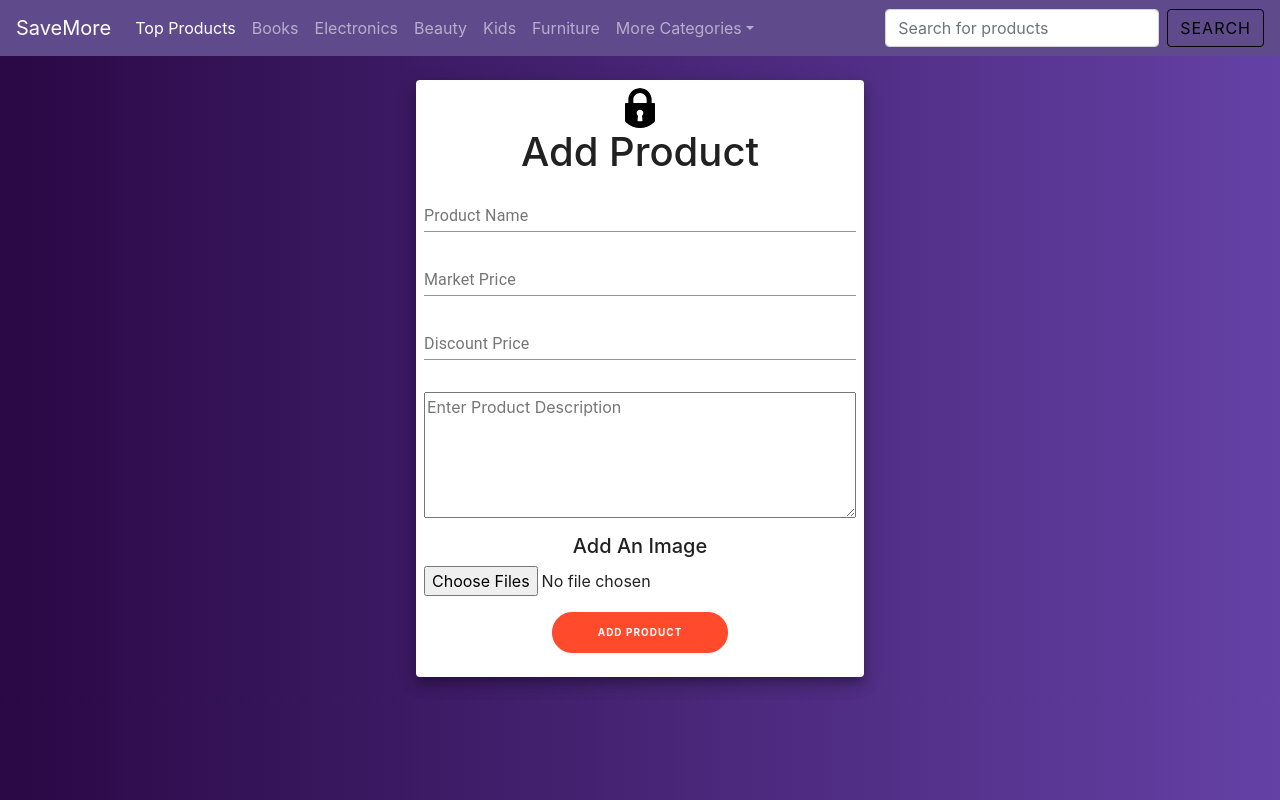
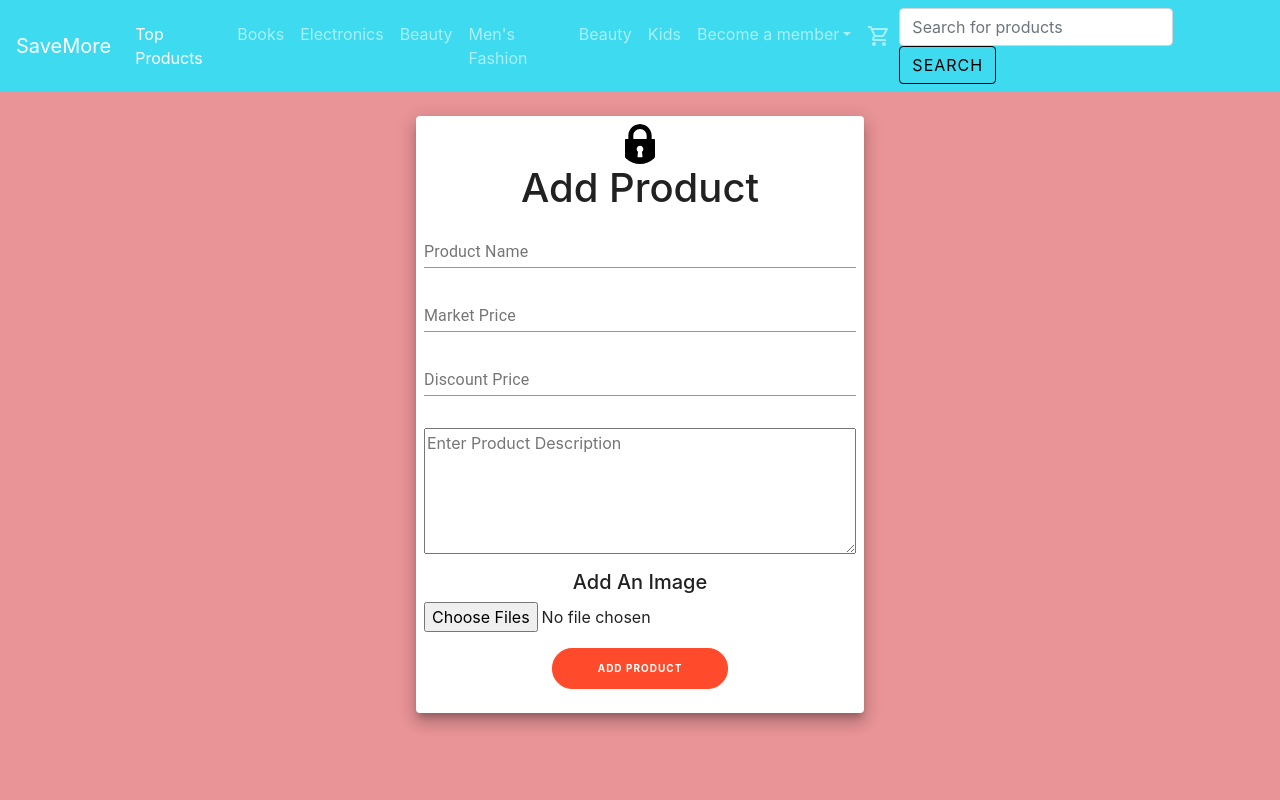
Before and after one commit to rhythm-28/SaveMore, a React (Create React App) app in the folder client/: page /add/product in a window 1280 px wide. Built offline with nearby package versions, Linux system fonts and the light colour scheme; no server answers.

Commit message:
Colour scheme

```diff
--- a/client/src/Components/commonComponents/navbar.js
+++ b/client/src/Components/commonComponents/navbar.js
@@ -1,5 +1,6 @@
 import React from 'react';
 import styles from '../styles.css';
+import ShoppingCartOutlinedIcon from '@material-ui/icons/ShoppingCartOutlined';
 
 function Navbar() {
   return (
@@ -20,7 +21,7 @@ function Navbar() {
           <span class="navbar-toggler-icon"></span>
         </button>
 
-        <div class="collapse navbar-collapse" id="navbarSupportedContent">
+        <div class="collapse navbar-collapse navbar-dark" id="navbarSupportedContent">
           <ul class="navbar-nav mr-auto">
             <li class="nav-item active">
               <a class="nav-link" href="#">
@@ -45,12 +46,17 @@ function Navbar() {
             </li>
             <li class="nav-item">
               <a class="nav-link" href="#">
-                Kids
+                Men's Fashion
               </a>
             </li>
             <li class="nav-item">
               <a class="nav-link" href="#">
-                Furniture
+                Beauty
+              </a>
+            </li>
+            <li class="nav-item">
+              <a class="nav-link" href="#">
+                Kids
               </a>
             </li>
             <li class="nav-item dropdown">
@@ -63,20 +69,25 @@ function Navbar() {
                 aria-haspopup="true"
                 aria-expanded="false"
               >
-                More Categories
+                Become a member
               </a>
               <div class="dropdown-menu" aria-labelledby="navbarDropdown">
-                <a class="dropdown-item" href="#">
-                  Men's Fashion
+                <a class="dropdown-item" href="/user/auth">
+                  Sign-up
                 </a>
-                <a class="dropdown-item" href="#">
-                  Women's Fashion
+                <a class="dropdown-item" href="/user/auth">
+                  Login
                 </a>
                 <div class="dropdown-divider"></div>
-                <a class="dropdown-item" href="#">
-                  Something else here
+                <a class="dropdown-item" href="/admin/signup">
+                  Register as admin
                 </a>
               </div>
+            </li>
+            <li class="nav-item">
+              <a class="nav-link" href="../user/cart">
+                <ShoppingCartOutlinedIcon/>
+              </a>
             </li>
           </ul>
           <form class="form-inline my-2 my-lg-0">
--- a/client/src/Components/commonComponents/productPage.js
+++ b/client/src/Components/commonComponents/productPage.js
@@ -59,7 +59,7 @@ class productPage extends React.Component {
           </div>
           <div className="col-7 rightDivStyle">
             <div class="main-info">
-              <div class="card card-all text-white bg-info card-title">
+              <div class="card card-all text-white card-title">
                 <div class="card-body">
                   <h1> {product.name}</h1>
                   <div class="Price">
--- a/client/src/Components/styles.css
+++ b/client/src/Components/styles.css
@@ -40,3 +40,8 @@ button:focus {
   width: 35%;
   margin: 0 auto;
 }
+
+.bolden
+{
+   font-weight: bold;
+}
--- a/client/src/Components/user/cart.js
+++ b/client/src/Components/user/cart.js
@@ -5,6 +5,8 @@ import styles from '../../stylesheets/cart.css';
 import { Avatar, Button } from '@material-ui/core/';
 import { connect } from 'react-redux';
 import { getUserProducts, userAddedProduct,userSubtractedProduct ,userRemovedProduct} from '../../actions/cart.js';
+import Navbar from '../commonComponents/navbar.js';
+import ShoppingCartOutlinedIcon from '@material-ui/icons/ShoppingCartOutlined';
 
 class Cart extends React.Component {
   constructor() {
@@ -50,8 +52,10 @@ class Cart extends React.Component {
     }
     console.log("render")
     return (
+      <div>
+        <Navbar />
         <div class="bg-color">
-        <h1 class="cart-heading"> Your Cart</h1>
+          <h1 class="cart-heading"> <ShoppingCartOutlinedIcon/> </h1>
           <div class="cart-box">
             {products.map((product) => {
               return (
@@ -70,6 +74,7 @@ class Cart extends React.Component {
             <button class="button-cart"> Proceed to Checkout</button>
           </div>
         </div>
+      </div>
     );
   }
 }
--- a/client/src/Components/user/cartProduct.js
+++ b/client/src/Components/user/cartProduct.js
@@ -14,7 +14,7 @@ class CartProduct extends React.Component {
         <div class="row productDiv card-all">
           <div class="col-3">
             <div class="img-div">
-              <img src={product.image} alt={product.name} class="img" />
+              <img src={product.image} alt={product.name} class="cart-img" />
             </div>
           </div>
           <div class="col-9 all-info">
--- a/client/src/index.css
+++ b/client/src/index.css
@@ -1,15 +1,5 @@
 html {
-  background: #6441a5; /* fallback for old browsers */
-  background: -webkit-linear-gradient(
-    to right,
-    #2a0845,
-    #6441a5
-  ); /* Chrome 10-25, Safari 5.1-6 */
-  background: linear-gradient(
-    to right,
-    #2a0845,
-    #6441a5
-  ); /* W3C, IE 10+/ Edge, Firefox 16+, Chrome 26+, Opera 12+, Safari 7+ */
+   background-color: #E99497;  /* fallback for old browsers */
 }
 body {
   margin: 0;
--- a/client/src/stylesheets/allProducts.css
+++ b/client/src/stylesheets/allProducts.css
@@ -1,6 +1,6 @@
 @import url('https://fonts.googleapis.com/css2?family=Roboto+Condensed:wght@300;400;700&display=swap');
 .ProductsNavbar {
-  background-color: #5f4b8b;
+background-color: #3EDBF0;
 }
 .ProductsNavbar .nav-link:hover {
   color: white !important;
--- a/client/src/stylesheets/cart.css
+++ b/client/src/stylesheets/cart.css
@@ -1,4 +1,4 @@
-img
+.cart-img
 {
   width: 60%;
   height: 60%;
@@ -70,9 +70,9 @@ img
 
 .cart-box
 {
-  border-style: double;
+  /* border-style: double; */
   padding-top: 1rem;
-  box-sizing:border-box;
+  /* box-sizing:border-box; */
   background-color: #F5E6CA;
 }
 
@@ -88,13 +88,13 @@ img
 
 .bg-color
 {
-
+   background-color: #E99497;
 }
 
 .bottom
 {
   /* background-image: url(../images/bg-2.jpg); */
-  background-color: yellow;
+ background-color: #B3E283;
   width: 20%;
   height:20%;
   margin: 1rem auto;
--- a/client/src/stylesheets/productPage.css
+++ b/client/src/stylesheets/productPage.css
@@ -35,7 +35,7 @@ button:focus {
 }
 
 .mainDiv {
-  background-image: url(../images/bg.jpg);
+   background-color: #E99497;
 }
 
 .leftDivStyle {
@@ -89,12 +89,7 @@ button:focus {
 .card-title,
 .card-description {
   border-radius: 30px;
-  background-image: linear-gradient(
-    140deg,
-    #eadedb 0%,
-    #bc70a4 50%,
-    #bfd641 75%
-  );
+   background-color: #F3C583
 }
 .ratings-button {
   background-color: #388e3c;
@@ -134,3 +129,8 @@ button:focus {
   font-size: 55px;
   color: red;
 }
+
+.main
+{
+  background-color: #E99497;
+}
--- a/package.json
+++ b/package.json
@@ -15,6 +15,7 @@
   "license": "ISC",
   "dependencies": {
     "@material-ui/core": "^4.11.4",
+    "@material-ui/icons": "^4.11.2",
     "body-parser": "^1.19.0",
     "chokidar": "^3.5.1",
     "client-sessions": "^0.8.0",
```
Also changed, not shown: 2 other files (tests, documents, lock files or other folders). Lines whose indentation alone changed are shown as unchanged.
